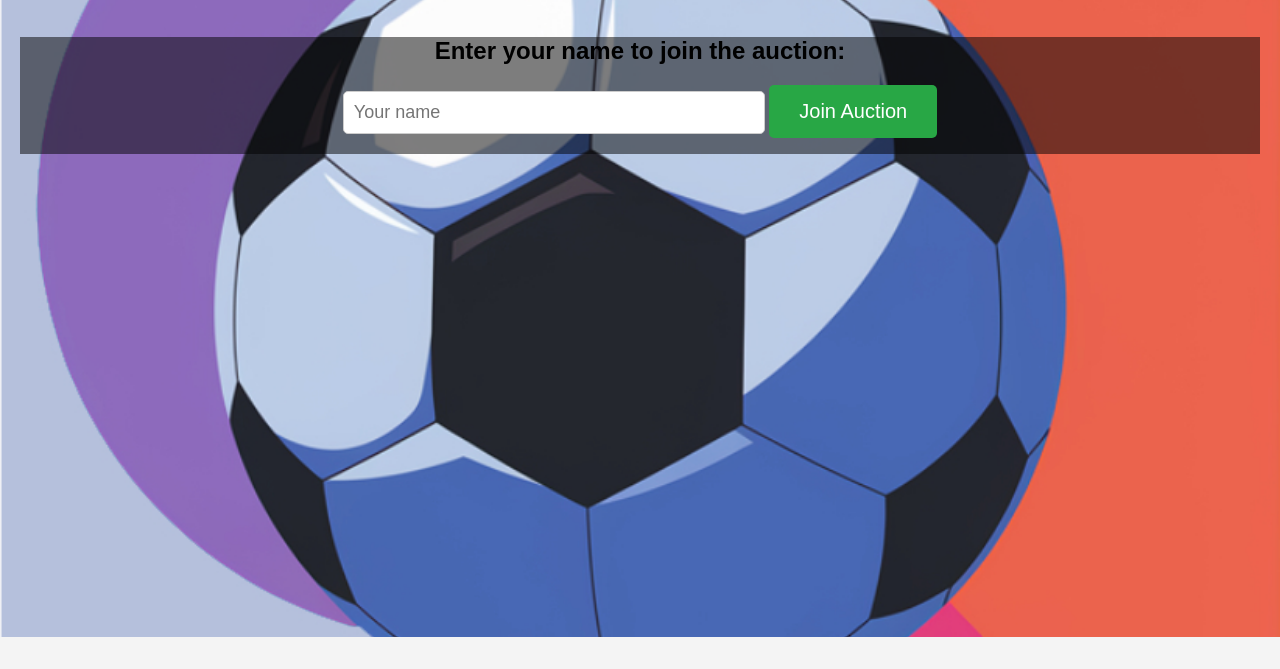
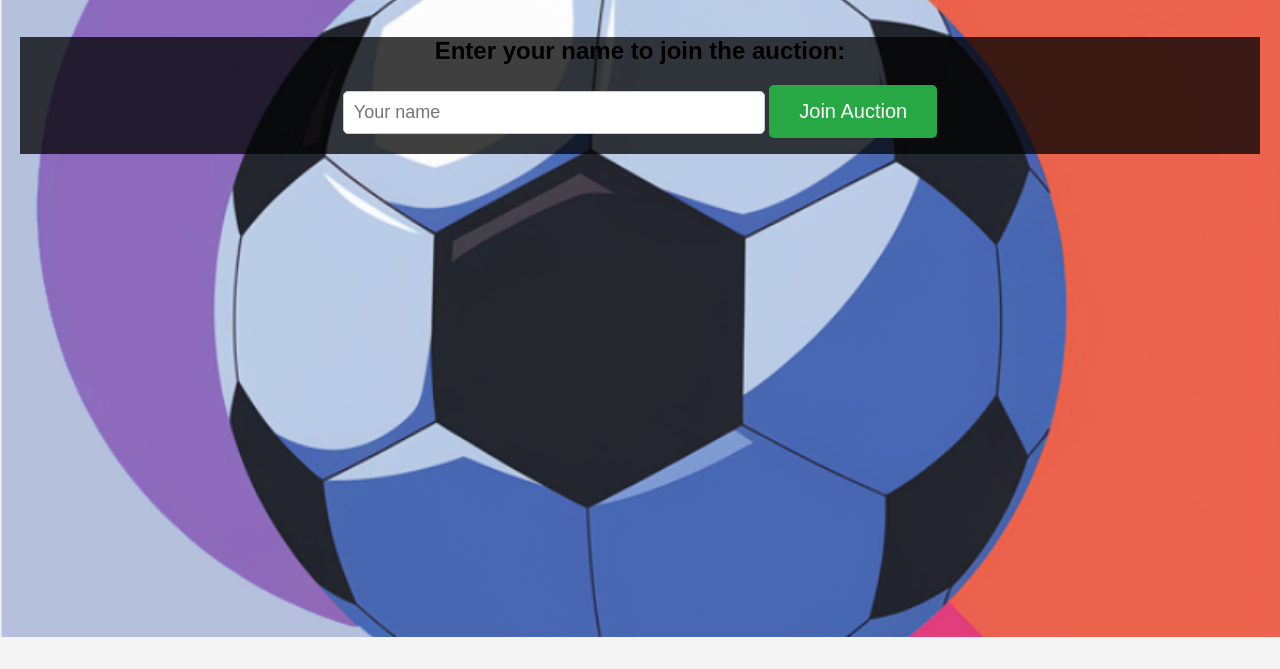
Before and after one commit to demichie/fantapicio, a website: page public/index.html in a window 1280 px wide. Shown: the part 131-800 px from the top of the page. Drawn offline with nearby package versions, Linux system fonts and the light colour scheme; no server answers.

Commit message:
Update style.css

```diff
--- a/public/style.css
+++ b/public/style.css
@@ -134,7 +134,7 @@ button:disabled {
 }
 
 #name-input-section {
-  background-color: rgba(0,0,0,.5);
+  background-color: rgba(1,1,1,.75);
 }
 
 /* Responsive Design for Mobile */
```
